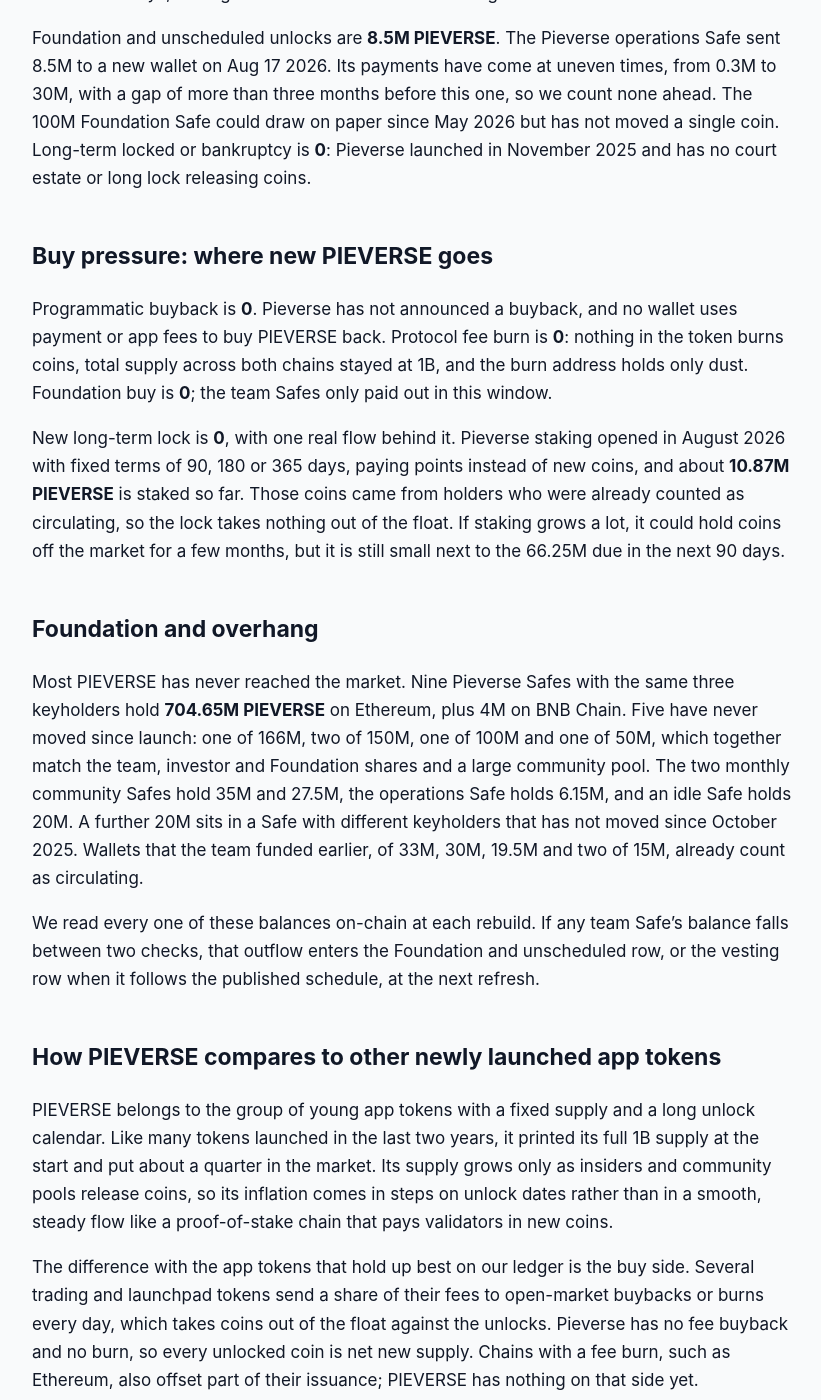
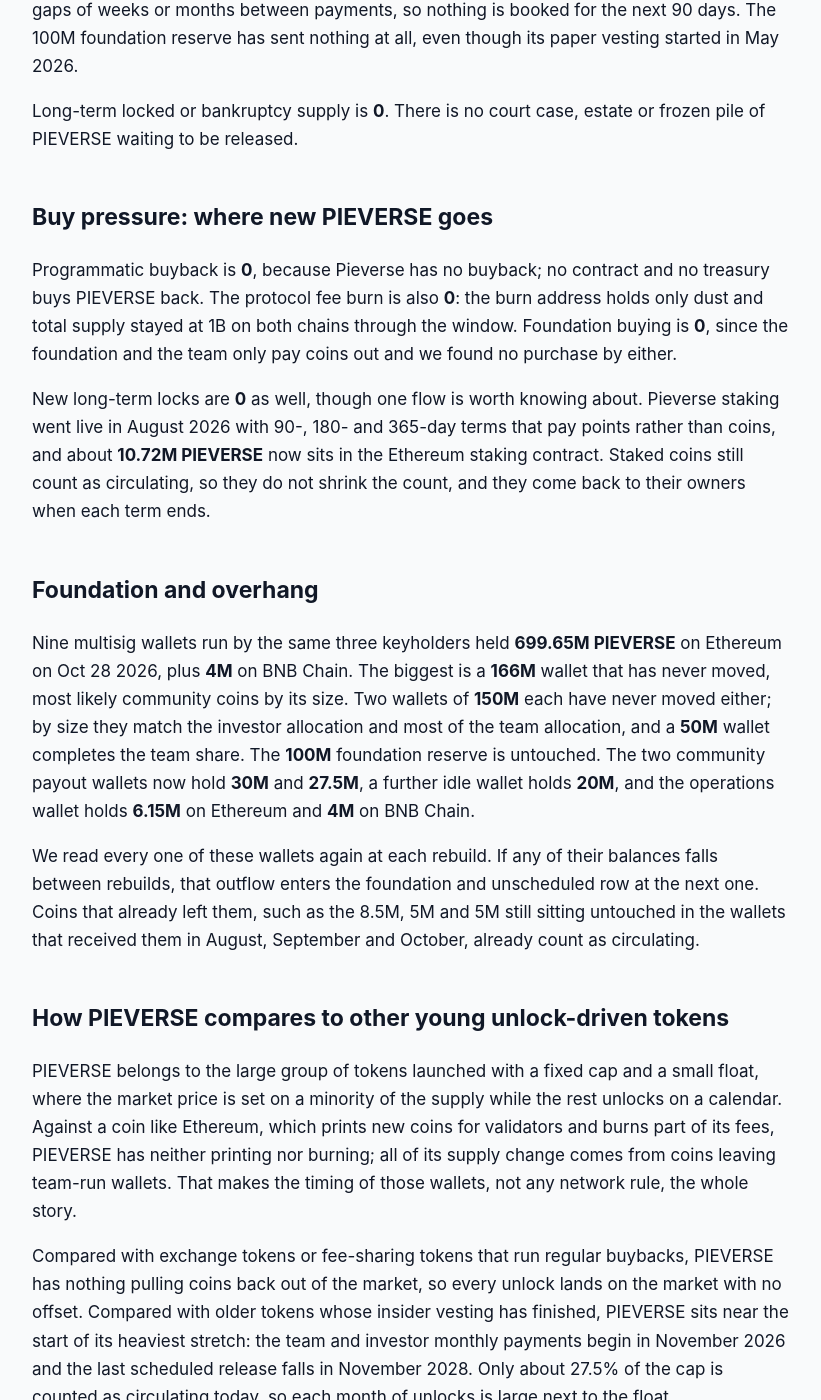
Before and after one commit to jeevansongmy-spec/mrnasdog-articles, a Jekyll site: the page built from crypto/pieverse-pressure-framework.md, in a window 1280 px wide and 1400 px high, scrolled down 1373 px. Shown: the whole window, without its empty margins (228-1049 px from the left). Built offline with Jekyll 4.4.1, drawn with Linux system fonts in a browser that asks for light colours; some of the changed text lies outside the part shown.

Commit message:
publish: crypto/pieverse-pressure-framework

```diff
--- a/crypto/pieverse-pressure-framework.md
+++ b/crypto/pieverse-pressure-framework.md
@@ -1,6 +1,6 @@
 ---
 title:         "PIEVERSE Inflation Analysis · October 2026 · Supply growing · projected to keep growing"
-description:   "PIEVERSE is inflationary: team Safes released 24.75M in 90 days, +9.01% net with no buyback or burn, and +24.11% next as insider locks end Nov 14 2026."
+description:   "PIEVERSE is inflationary: team wallets paid out 29.75M in 90 days, +10.83% net with no buyback or burn, and +25.93% next as insider locks end Nov 14 2026."
 canonical_url: "https://mrnasdog.com/research/pieverse/inflation"
 tags:          ["crypto", "pieverse", "tokenomics", "vesting"]
 published:     true
@@ -12,50 +12,46 @@ Originally published at [PIEVERSE Inflation Analysis · October 2026 · Supply g
 <!-- main-page -->
 Looking for the buy-or-sell answer? It is on the PIEVERSE coin page, with demand and price drivers: [mrnasdog.com/research/pieverse](https://mrnasdog.com/research/pieverse)
 
-PIEVERSE supply is growing, and the next 90 days should grow it faster. Team Safes paid **24.75M PIEVERSE** into the market between Jul 20 and Oct 18 2026, nothing was bought back or burned, and that is **+9.01%** of the **274.75M** coins in circulation. On **Nov 14 2026** the team and investors finish their 12-month lock, so the next 90 days carry about **66.25M PIEVERSE** of new supply, or **+24.11%**. The monitor reads **-0.03%** because the circulating figure it reads has not changed since Jun 15 2026.
+PIEVERSE supply is growing, and the next 90 days should add more than twice as much. No coins are printed: Pieverse created all **1B PIEVERSE** at launch, and the team-run wallets that hold most of them paid out **29.75M PIEVERSE** between Jul 30 and Oct 28 2026, with no buyback and no burn against it. That is **+10.83%** of the **274.75M** coins counted as circulating, while other trackers show about **0%**; once the team and investor lock ends on **Nov 14 2026**, the next 90 days carry about **71.25M PIEVERSE**, or **+25.93%**.
 
 ## The verdict, in one paragraph
 
-Over the last 90 days the Pieverse ledger shows **24.75M PIEVERSE** of sell pressure and **0** of buy pressure, a net of **+9.01%** of circulating supply. The monitor reads **-0.03%** for the same window, a gap of **9.04 percentage points**, which is far above our 0.5-point limit, so the page carries a monitor-gap warning. We walked every source class and the gap did not close: the circulating number the monitor follows is the project's own report, fixed at 274.75M PIEVERSE every day since Jun 15 2026, while on-chain the team Safes fell by exactly the 24.75M they paid out. Our number stays. For the next 90 days we read **66.25M PIEVERSE** of new supply against no buyer, or **+24.11%**. Pieverse is an **unlock-driven token**: no coins are printed, but most of the 1B supply still sits with the team and is now being released.
+In the 90 days to Oct 28 2026, Pieverse shows **29.75M PIEVERSE** of new supply reaching the market and **0** taken out, a net of **+10.83%** of circulating supply. Other trackers show about **0%** for the same 90 days, a gap of **10.83 percentage points**, so the coin page carries a warning note. The reason is plain: the circulating figure those trackers use has stayed at 274.75M PIEVERSE every day since Jun 15 2026, while on-chain the team-run wallets fell by exactly the 29.75M they paid out. Our +10.83% stands. For the next 90 days we expect about **71.25M PIEVERSE** of new supply and no buyer on the other side, or **+25.93%**. Pieverse is an **unlock-driven token**: the supply cap is fixed, but about 70% of it still waits in team hands and is now being let out month by month.
 
 ## Sell pressure: where new PIEVERSE comes from
 
-Protocol inflation is **0**. PIEVERSE has no staking pay, no block rewards and no emission. All 1B coins were made before launch, 900M on Ethereum and 100M on BNB Chain, and the two chains together held exactly 1B PIEVERSE at both ends of the window; only the split moved, by about 103.5K, as people bridged between them. One caution: the token contract still lets its owner make new coins up to the 1B limit and reset the counter behind that limit, so the cap depends on trust in the Pieverse team rather than on code.
+Protocol inflation is **0**. PIEVERSE has no mining and no staking emission; exactly 1B coins existed on both Jul 30 and Oct 28 2026, split between Ethereum and BNB Chain, and the bridge only moves coins from one chain to the other. The token owner still holds a mint path, so this row stays under watch rather than closed for good.
 
-Vesting unlocks are **16.25M PIEVERSE** for the last 90 days. Two community Safes paid out on schedule-like dates: 5M and 6.25M on Aug 17 2026, then 5M on Sep 18 2026. Community growth (27.6% of supply) and ecosystem and marketing (27.4%) vest month by month, and on paper they could release about 11.19M a month together, but the Safes have paid less than that, so we carry the real pace of 16.25M forward. The large new step is the team and investor cliff. Team and advisors hold 200M on a 12-month lock then 24 months of release, and investors hold 150M on a 12-month lock then 18 months, so from **Nov 14 2026** about **16.67M PIEVERSE** a month reaches them. Three of those dates, Nov 14, Dec 14 and Jan 14, fall inside the next 90 days, adding **50M PIEVERSE**. Forward vesting is therefore **66.25M PIEVERSE**.
+Vesting unlocks added **21.25M PIEVERSE**. Two team-run community wallets did the paying: one sent 5M on Aug 17, 5M on Sep 18 and 5M on Oct 20 2026, and the other sent 6.25M on Aug 17. The published calendar allowed more than that, so we count what actually left, not what was allowed. The bigger change comes next. The 12-month lock on team and investor coins ends on **Nov 14 2026**; the team then vests its 200M over 24 months and the investors their 150M over 18 months, which is about **16.67M PIEVERSE** on each of Nov 14 2026, Dec 14 2026 and Jan 14 2027. Add the community pace of 21.25M and the next 90 days hold about 71.25M.
 
-Foundation and unscheduled unlocks are **8.5M PIEVERSE**. The Pieverse operations Safe sent 8.5M to a new wallet on Aug 17 2026. Its payments have come at uneven times, from 0.3M to 30M, with a gap of more than three months before this one, so we count none ahead. The 100M Foundation Safe could draw on paper since May 2026 but has not moved a single coin. Long-term locked or bankruptcy is **0**: Pieverse launched in November 2025 and has no court estate or long lock releasing coins.
+Foundation and unscheduled unlocks added **8.5M PIEVERSE**. The team's operations wallet sent that amount to a fresh wallet on Aug 17 2026. This wallet pays out at no set time, with gaps of weeks or months between payments, so nothing is booked for the next 90 days. The 100M foundation reserve has sent nothing at all, even though its paper vesting started in May 2026.
+
+Long-term locked or bankruptcy supply is **0**. There is no court case, estate or frozen pile of PIEVERSE waiting to be released.
 
 ## Buy pressure: where new PIEVERSE goes
 
-Programmatic buyback is **0**. Pieverse has not announced a buyback, and no wallet uses payment or app fees to buy PIEVERSE back. Protocol fee burn is **0**: nothing in the token burns coins, total supply across both chains stayed at 1B, and the burn address holds only dust. Foundation buy is **0**; the team Safes only paid out in this window.
+Programmatic buyback is **0**, because Pieverse has no buyback; no contract and no treasury buys PIEVERSE back. The protocol fee burn is also **0**: the burn address holds only dust and total supply stayed at 1B on both chains through the window. Foundation buying is **0**, since the foundation and the team only pay coins out and we found no purchase by either.
 
-New long-term lock is **0**, with one real flow behind it. Pieverse staking opened in August 2026 with fixed terms of 90, 180 or 365 days, paying points instead of new coins, and about **10.87M PIEVERSE** is staked so far. Those coins came from holders who were already counted as circulating, so the lock takes nothing out of the float. If staking grows a lot, it could hold coins off the market for a few months, but it is still small next to the 66.25M due in the next 90 days.
+New long-term locks are **0** as well, though one flow is worth knowing about. Pieverse staking went live in August 2026 with 90-, 180- and 365-day terms that pay points rather than coins, and about **10.72M PIEVERSE** now sits in the Ethereum staking contract. Staked coins still count as circulating, so they do not shrink the count, and they come back to their owners when each term ends.
 
 ## Foundation and overhang
 
-Most PIEVERSE has never reached the market. Nine Pieverse Safes with the same three keyholders hold **704.65M PIEVERSE** on Ethereum, plus 4M on BNB Chain. Five have never moved since launch: one of 166M, two of 150M, one of 100M and one of 50M, which together match the team, investor and Foundation shares and a large community pool. The two monthly community Safes hold 35M and 27.5M, the operations Safe holds 6.15M, and an idle Safe holds 20M. A further 20M sits in a Safe with different keyholders that has not moved since October 2025. Wallets that the team funded earlier, of 33M, 30M, 19.5M and two of 15M, already count as circulating.
+Nine multisig wallets run by the same three keyholders held **699.65M PIEVERSE** on Ethereum on Oct 28 2026, plus **4M** on BNB Chain. The biggest is a **166M** wallet that has never moved, most likely community coins by its size. Two wallets of **150M** each have never moved either; by size they match the investor allocation and most of the team allocation, and a **50M** wallet completes the team share. The **100M** foundation reserve is untouched. The two community payout wallets now hold **30M** and **27.5M**, a further idle wallet holds **20M**, and the operations wallet holds **6.15M** on Ethereum and **4M** on BNB Chain.
 
-We read every one of these balances on-chain at each rebuild. If any team Safe's balance falls between two checks, that outflow enters the Foundation and unscheduled row, or the vesting row when it follows the published schedule, at the next refresh.
+We read every one of these wallets again at each rebuild. If any of their balances falls between rebuilds, that outflow enters the foundation and unscheduled row at the next one. Coins that already left them, such as the 8.5M, 5M and 5M still sitting untouched in the wallets that received them in August, September and October, already count as circulating.
 
-## How PIEVERSE compares to other newly launched app tokens
+## How PIEVERSE compares to other young unlock-driven tokens
 
-PIEVERSE belongs to the group of young app tokens with a fixed supply and a long unlock calendar. Like many tokens launched in the last two years, it printed its full 1B supply at the start and put about a quarter in the market. Its supply grows only as insiders and community pools release coins, so its inflation comes in steps on unlock dates rather than in a smooth, steady flow like a proof-of-stake chain that pays validators in new coins.
+PIEVERSE belongs to the large group of tokens launched with a fixed cap and a small float, where the market price is set on a minority of the supply while the rest unlocks on a calendar. Against a coin like Ethereum, which prints new coins for validators and burns part of its fees, PIEVERSE has neither printing nor burning; all of its supply change comes from coins leaving team-run wallets. That makes the timing of those wallets, not any network rule, the whole story.
 
-The difference with the app tokens that hold up best on our ledger is the buy side. Several trading and launchpad tokens send a share of their fees to open-market buybacks or burns every day, which takes coins out of the float against the unlocks. Pieverse has no fee buyback and no burn, so every unlocked coin is net new supply. Chains with a fee burn, such as Ethereum, also offset part of their issuance; PIEVERSE has nothing on that side yet.
-
-The size of the coming wave also sets PIEVERSE apart. With only **27.5%** of supply circulating, the team and investor releases from Nov 14 2026 are large next to the float, much as for other tokens in their first year after a cliff. The custody is clear and readable on-chain, which helps, but the cap still depends on the owner keys.
+Compared with exchange tokens or fee-sharing tokens that run regular buybacks, PIEVERSE has nothing pulling coins back out of the market, so every unlock lands on the market with no offset. Compared with older tokens whose insider vesting has finished, PIEVERSE sits near the start of its heaviest stretch: the team and investor monthly payments begin in November 2026 and the last scheduled release falls in November 2028. Only about 27.5% of the cap is counted as circulating today, so each month of unlocks is large next to the float.
 
 ## What to watch in the next 90 days
 
-**Nov 14 2026**: the first team and investor release after the 12-month lock, about 16.67M PIEVERSE, with the monthly community payout due around the same date. Watch whether the 150M and 50M Safes move at all, and where the coins go.
-
-**Dec 14 2026** and **Jan 14 2027**: the second and third team and investor releases, about 16.67M PIEVERSE each. If the team keeps coins in the Safes rather than sending them out, the real flow will be lower than our forward figure.
-
-The 100M Foundation Safe and the 166M Safe that has never moved: any first outflow would be a new release. Also watch the circulating figure the market reads, which has been stuck at 274.75M PIEVERSE since Jun 15 2026, and the staking total, now about 10.87M.
+On **Nov 14 2026** the team and investor lock ends and the first monthly payment of about 16.67M PIEVERSE is due; watch whether the two 150M wallets and the 50M wallet actually send coins out. The same payment is due again on **Dec 14 2026** and **Jan 14 2027**. Watch the community payout wallets for their next 5M transfer, which has landed around the middle of each month since August. Watch the 100M foundation reserve: it has not paid out since its paper vesting began in May 2026, and a first transfer would add new supply on top of our forecast. Finally, watch the staking contract as the first 90-day terms from late August end in late November 2026.
 
 ## Summary
 
-PIEVERSE is inflationary on its tradable float: **24.75M PIEVERSE** left team Safes in the last 90 days for a net of **+9.01%**, and with the team and investor lock ending on Nov 14 2026 we expect about **66.25M**, or **+24.11%**, in the next 90 days. Nothing on the buy side offsets it: no buyback, no burn, and staking only moves coins that already circulate. The total is capped at 1B, but the owner keys can still mint up to that cap, and about 71% of the supply is still waiting in team hands.
+Pieverse supply grew **+10.83%** in the 90 days to Oct 28 2026, as team-run wallets paid out 29.75M PIEVERSE with no buyback or burn to offset it. PIEVERSE has a fixed cap of 1B coins and no emission, so all of its inflation comes from coins leaving team hands. The main risk is the end of the team and investor lock on Nov 14 2026, which lifts the next 90 days to about 71.25M PIEVERSE, or **+25.93%**. More than 700M PIEVERSE still sits in team-run wallets and is due to unlock by November 2028.
 
-*MrNasDog Pressure Framework analysis of PIEVERSE, Metric 1 — Inflation. Data + explanation only. Not financial advice. Checked Oct 18 2026.*
+*MrNasdog Pressure Framework analysis of PIEVERSE, Metric 1 — Inflation. Data + explanation only. Not financial advice. Checked Oct 28 2026.*
```
